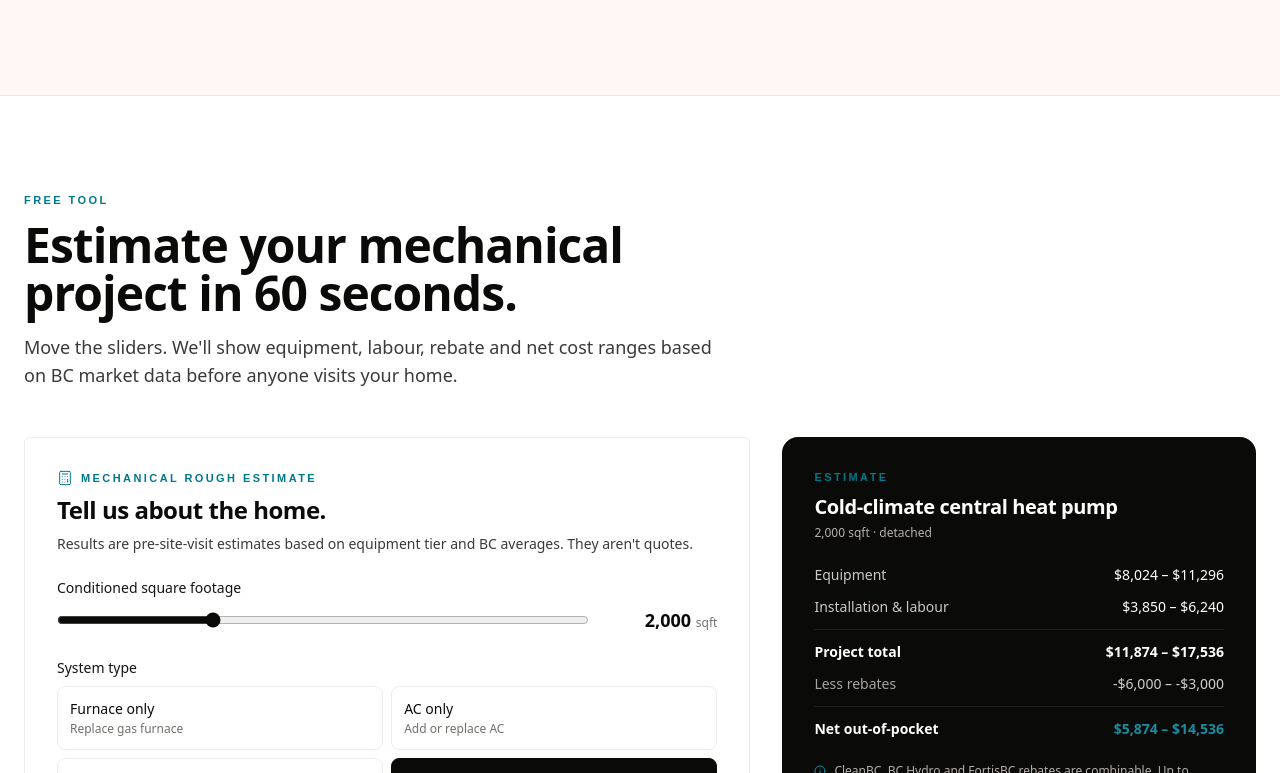
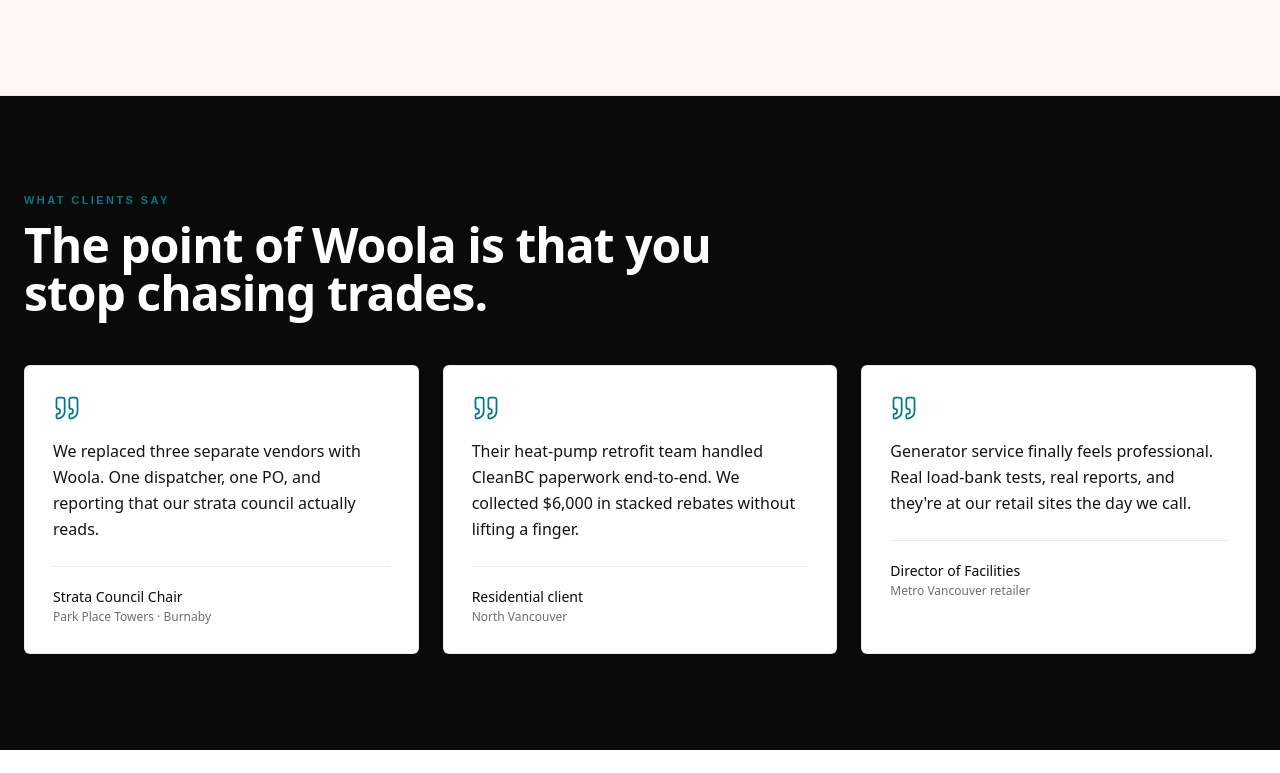
Before and after one commit to samuelbrahem/woola, a Next.js app: page / in a window 1280 px wide. Shown: the part 5307-6080 px from the top of the page. Built offline with nearby package versions, Linux system fonts and the light colour scheme; grey boxes are pictures that could not be loaded.

Commit message:
Move the estimator off the homepage; it lives on /residential and /calculator
Co-Authored-By: Claude Opus 4.7 (1M context) <noreply@anthropic.com>

```diff
--- a/app/(main)/page.tsx
+++ b/app/(main)/page.tsx
@@ -4,7 +4,6 @@ import { Section, SectionHead } from "@/components/Section";
 import { DivisionCard } from "@/components/DivisionCard";
 import { Stats } from "@/components/Stats";
 import { ServiceMap } from "@/components/ServiceMap";
-import { Calculator } from "@/components/Calculator";
 import { Testimonials } from "@/components/Testimonials";
 import { CTABanner } from "@/components/CTABanner";
 import { BuildingXray } from "@/components/BuildingXray";
@@ -147,19 +146,6 @@ export default function HomePage() {
         </div>
       </section>
 
-      <Section>
-        <div className="grid lg:grid-cols-12 gap-10 mb-12">
-          <div className="lg:col-span-7">
-            <SectionHead
-              eyebrow="Free tool"
-              title="Estimate your mechanical project in 60 seconds."
-              description="Move the sliders. We'll show equipment, labour, rebate and net cost ranges based on BC market data before anyone visits your home."
-            />
-          </div>
-        </div>
-        <Calculator />
-      </Section>
-
       <section className="bg-ink-800 text-cream-50 relative overflow-hidden">
         <div className="grain" />
         <div className="container-x section relative">
```
